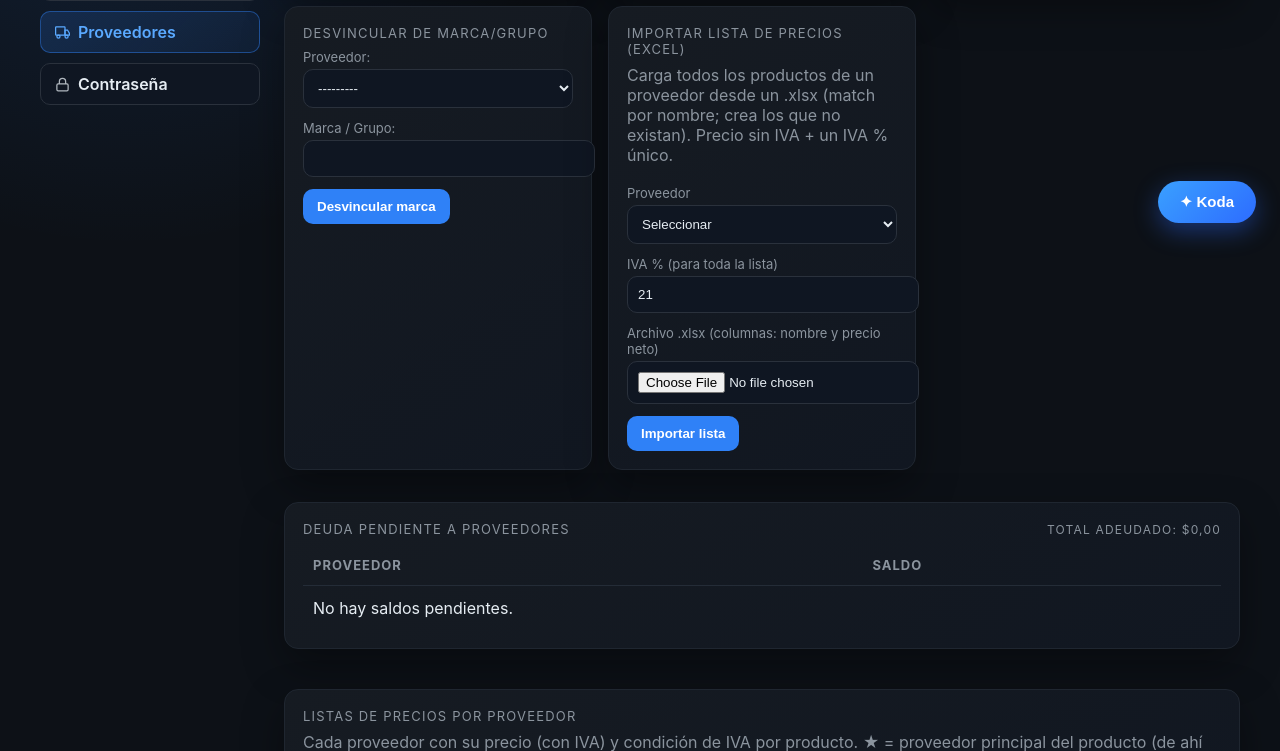
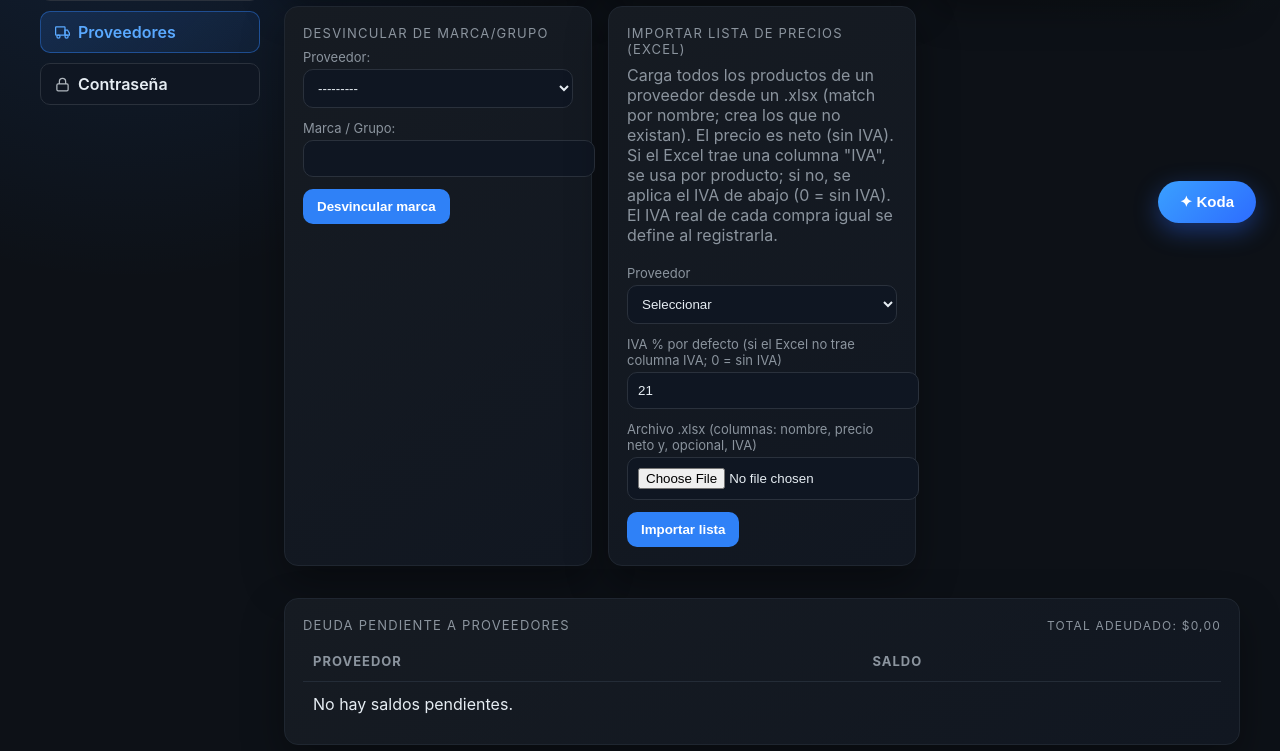
Before and after one commit to Alejogesal/erp, a Django app: page /proveedores/ in a window 1280 px wide. Shown: the part 553-1304 px from the top of the page. Run offline with Django 5.2, Linux system fonts and the light colour scheme; the visitor is signed in with stand-in values (Sample User, id 1); data that the repository does not hold is empty.

Commit message:
Proveedores: IVA por producto en la importación de lista de precios
El Excel puede traer una columna "IVA" opcional que se usa por producto; si no
está, se aplica el IVA por defecto del formulario (ahora permite 0 = sin IVA).
Cubre proveedores donde a veces se compra con IVA y a veces sin. El IVA real de
cada compra se sigue definiendo por línea al registrarla.

Co-Authored-By: Claude Opus 4.8 <noreply@anthropic.com>

```diff
--- a/inventory/templates/inventory/suppliers.html
+++ b/inventory/templates/inventory/suppliers.html
@@ -44,7 +44,7 @@
     </div>
     <div class="card">
         <div class="card-title">Importar lista de precios (Excel)</div>
-        <p class="subtitle" style="margin-top:0;">Carga todos los productos de un proveedor desde un .xlsx (match por nombre; crea los que no existan). Precio sin IVA + un IVA % único.</p>
+        <p class="subtitle" style="margin-top:0;">Carga todos los productos de un proveedor desde un .xlsx (match por nombre; crea los que no existan). El precio es neto (sin IVA). Si el Excel trae una columna "IVA", se usa por producto; si no, se aplica el IVA de abajo (0 = sin IVA). El IVA real de cada compra igual se define al registrarla.</p>
         <form method="post" enctype="multipart/form-data">
             {% csrf_token %}
             <input type="hidden" name="action" value="import_price_list">
@@ -58,11 +58,11 @@
                 </select>
             </p>
             <p>
-                <label for="id_price_vat">IVA % (para toda la lista)</label>
+                <label for="id_price_vat">IVA % por defecto (si el Excel no trae columna IVA; 0 = sin IVA)</label>
                 <input id="id_price_vat" type="number" step="0.01" name="price_vat" value="21">
             </p>
             <p>
-                <label for="id_price_file">Archivo .xlsx (columnas: nombre y precio neto)</label>
+                <label for="id_price_file">Archivo .xlsx (columnas: nombre, precio neto y, opcional, IVA)</label>
                 <input id="id_price_file" type="file" name="price_file" accept=".xlsx" required>
             </p>
             <button type="submit">Importar lista</button>
--- a/inventory/views/suppliers.py
+++ b/inventory/views/suppliers.py
@@ -45,9 +45,10 @@ def _parse_price_decimal(value) -> Decimal | None:
 
 
 def _parse_price_list_xlsx(file_obj):
-    """Parsea un xlsx de lista de precios: columna nombre + columna precio (neto).
+    """Parsea un xlsx de lista de precios.
 
-    Devuelve (rows, error) donde rows = [(nombre, precio_neto Decimal)].
+    Columnas: nombre + precio (neto) + IVA % (opcional, por producto).
+    Devuelve (rows, error) donde rows = [(nombre, precio_neto, iva_or_None)].
     Detecta encabezados por palabras clave; si no, asume col0=nombre, col1=precio.
     """
     try:
@@ -61,16 +62,18 @@ def _parse_price_list_xlsx(file_obj):
     if not all_rows:
         return [], "El archivo está vacío."
 
-    name_idx, price_idx = 0, 1
+    name_idx, price_idx, vat_idx = 0, 1, None
     data_start = 0
     NAME_KEYS = ("nombre", "producto", "descrip", "articulo", "artículo", "detalle")
     PRICE_KEYS = ("precio", "costo", "neto", "importe", "valor", "unitario")
+    VAT_KEYS = ("iva", "alicuota", "alícuota")
     for i, row in enumerate(all_rows[:5]):
         cells = [str(c).strip().lower() if c is not None else "" for c in row]
         n_idx = next((j for j, c in enumerate(cells) if any(k in c for k in NAME_KEYS)), None)
         p_idx = next((j for j, c in enumerate(cells) if any(k in c for k in PRICE_KEYS)), None)
         if n_idx is not None and p_idx is not None:
             name_idx, price_idx, data_start = n_idx, p_idx, i + 1
+            vat_idx = next((j for j, c in enumerate(cells) if any(k in c for k in VAT_KEYS)), None)
             break
 
     rows = []
@@ -83,7 +86,12 @@ def _parse_price_list_xlsx(file_obj):
         net = _parse_price_decimal(price)
         if not name or net is None or net < 0:
             continue
-        rows.append((name, net))
+        vat = None
+        if vat_idx is not None and vat_idx < len(row):
+            vat = _parse_price_decimal(row[vat_idx])
+            if vat is not None and (vat < 0 or vat > 100):
+                vat = None
+        rows.append((name, net, vat))
     if not rows:
         return [], "No se encontraron filas con nombre y precio válidos."
     return rows, None
@@ -210,11 +218,11 @@ def suppliers(request):
         elif action == "import_price_list":
             supplier = Supplier.objects.filter(id=request.POST.get("price_supplier_id")).first()
             upload = request.FILES.get("price_file")
-            iva_raw = (request.POST.get("price_vat") or "21").strip().replace(",", ".")
+            iva_raw = (request.POST.get("price_vat") or "").strip().replace(",", ".")
             try:
-                iva = Decimal(iva_raw)
+                default_iva = Decimal(iva_raw) if iva_raw else Decimal("0.00")
             except Exception:
-                iva = Decimal("21")
+                default_iva = Decimal("0.00")
             if not supplier:
                 messages.error(request, "Elegí un proveedor para la lista de precios.")
                 return redirect("inventory_suppliers")
@@ -230,7 +238,8 @@ def suppliers(request):
                 existing.setdefault(_normalize_lookup_text(p.name), p)
             created_names = []
             new_links = updated_links = 0
-            for name, net in rows:
+            for name, net, row_vat in rows:
+                iva = row_vat if row_vat is not None else default_iva
                 cost_with_vat = (net * (Decimal("1.00") + iva / Decimal("100.00"))).quantize(
                     Decimal("0.01"), rounding=ROUND_HALF_UP
                 )
```
